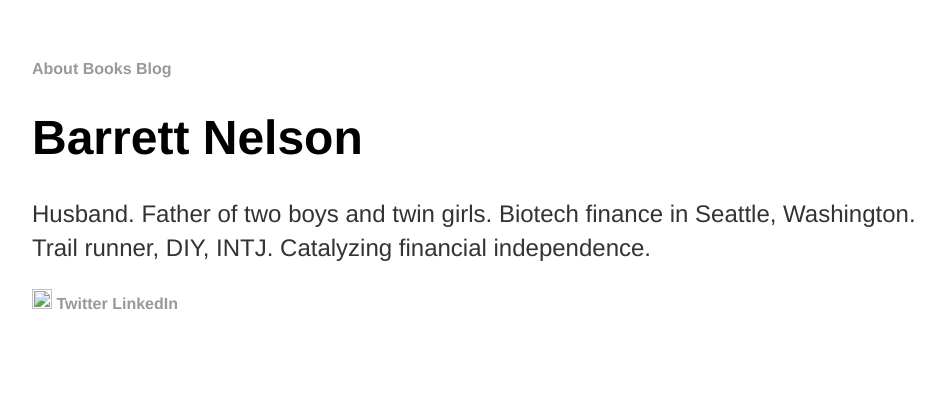
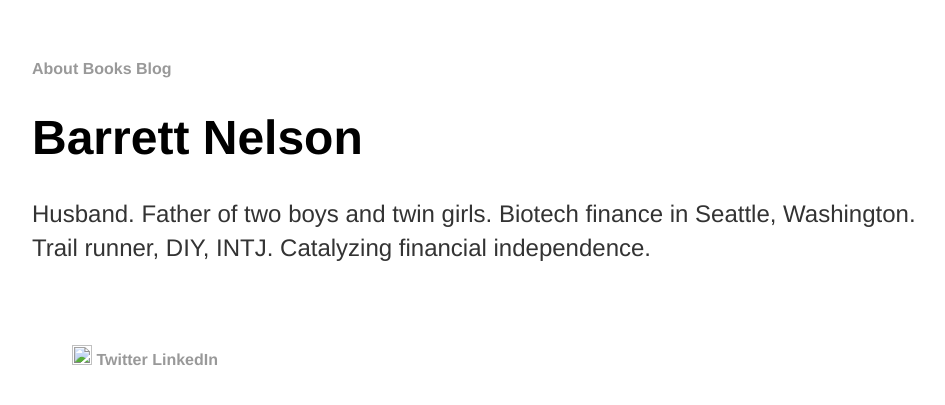
Before and after one commit to bstnel/bstnel.github.io, a Jekyll site: the page built from index.html, in a window 1280 px wide. Shown: the top 405 px of the page, without its empty margins (160-1105 px from the left). Built offline with Jekyll 4.4.1, drawn with Linux system fonts in a browser that asks for light colours.

Commit message:
Update main.css

```diff
--- a/css/main.css
+++ b/css/main.css
@@ -30,12 +30,12 @@ p {
     line-height: 1.4em;
     font-family:'Helvetica', 'Arial', 'Sans-Serif';
     color: #333;
-    padding-bottom 50px
+    padding-bottom 50px;
 }
 footer {
     font-size: 1em;
-    padding-top 50px
     justify-content: center;
+    padding:40px;
 }
 
 ul.posts {
```
